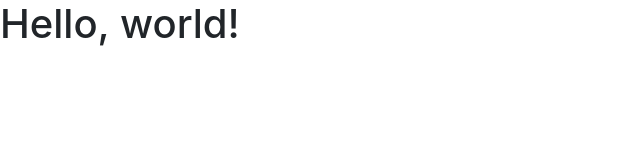
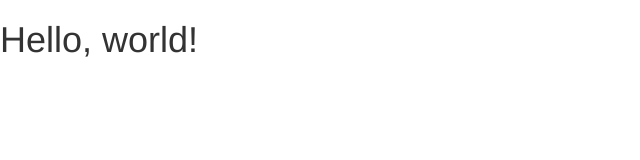
Before and after one commit to walshey00/Lab4, a plain HTML site: page static/index.html in a window 1280 px wide. Shown: the whole page, without its empty margins (0-640 px from the left). Drawn offline with nearby package versions, Linux system fonts and the light colour scheme.

Commit message:
third commit

```diff
--- a/static/index.html
+++ b/static/index.html
@@ -8,7 +8,10 @@
     <title>Bootstrap 101 Template</title>
 
     <!-- Bootstrap -->
-    <link href="css/bootstrap.min.css" rel="stylesheet">
+    <!-- <link href="css/bootstrap.min.css" rel="stylesheet"> -->
+
+	<!-- Latest compiled and minified CSS -->
+<link rel="stylesheet" href="https://maxcdn.bootstrapcdn.com/bootstrap/3.3.7/css/bootstrap.min.css" integrity="sha384-BVYiiSIFeK1dGmJRAkycuHAHRg32OmUcww7on3RYdg4Va+PmSTsz/K68vbdEjh4u" crossorigin="anonymous">
 
     <!-- HTML5 shim and Respond.js for IE8 support of HTML5 elements and media queries -->
     <!-- WARNING: Respond.js doesn't work if you view the page via file:// -->
```
